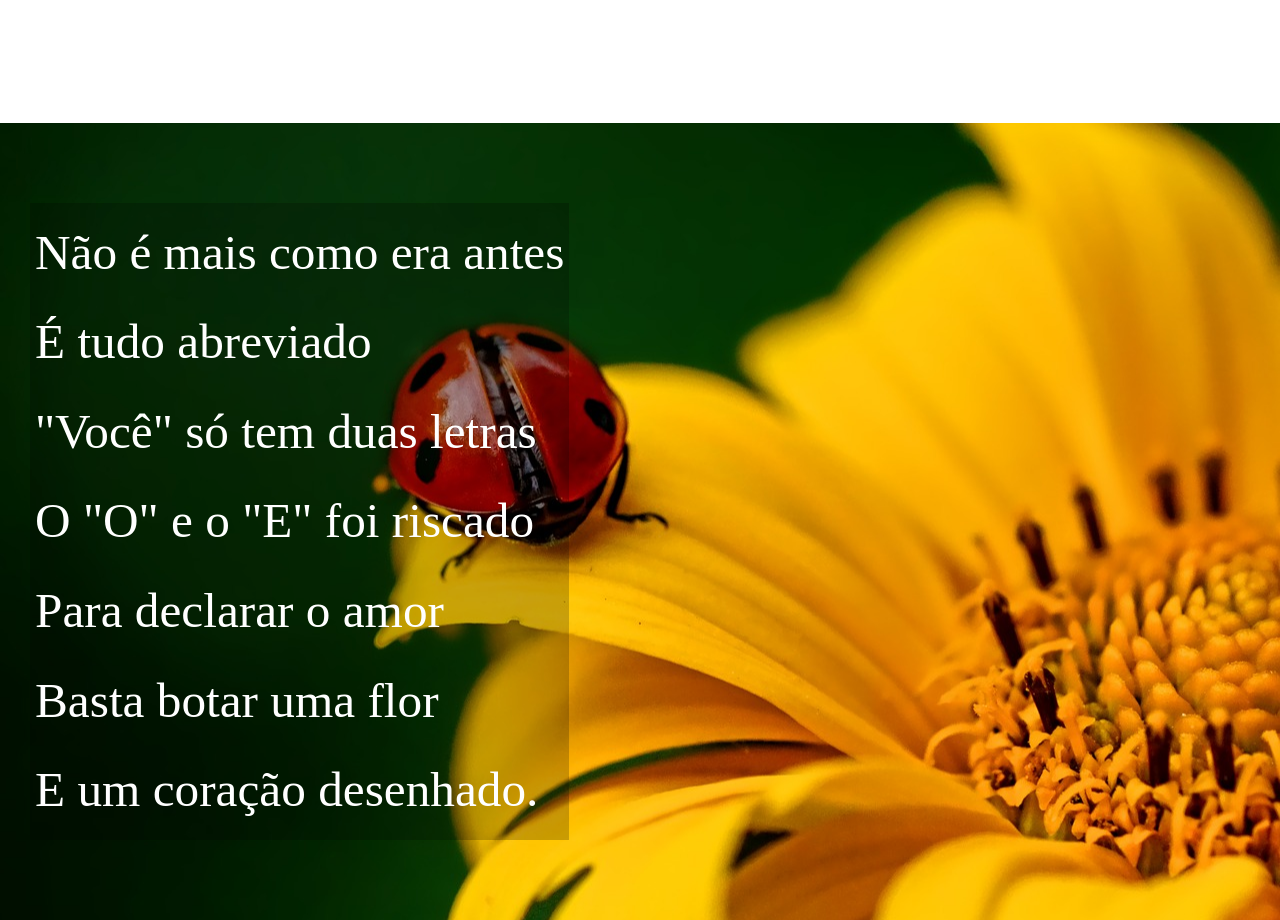
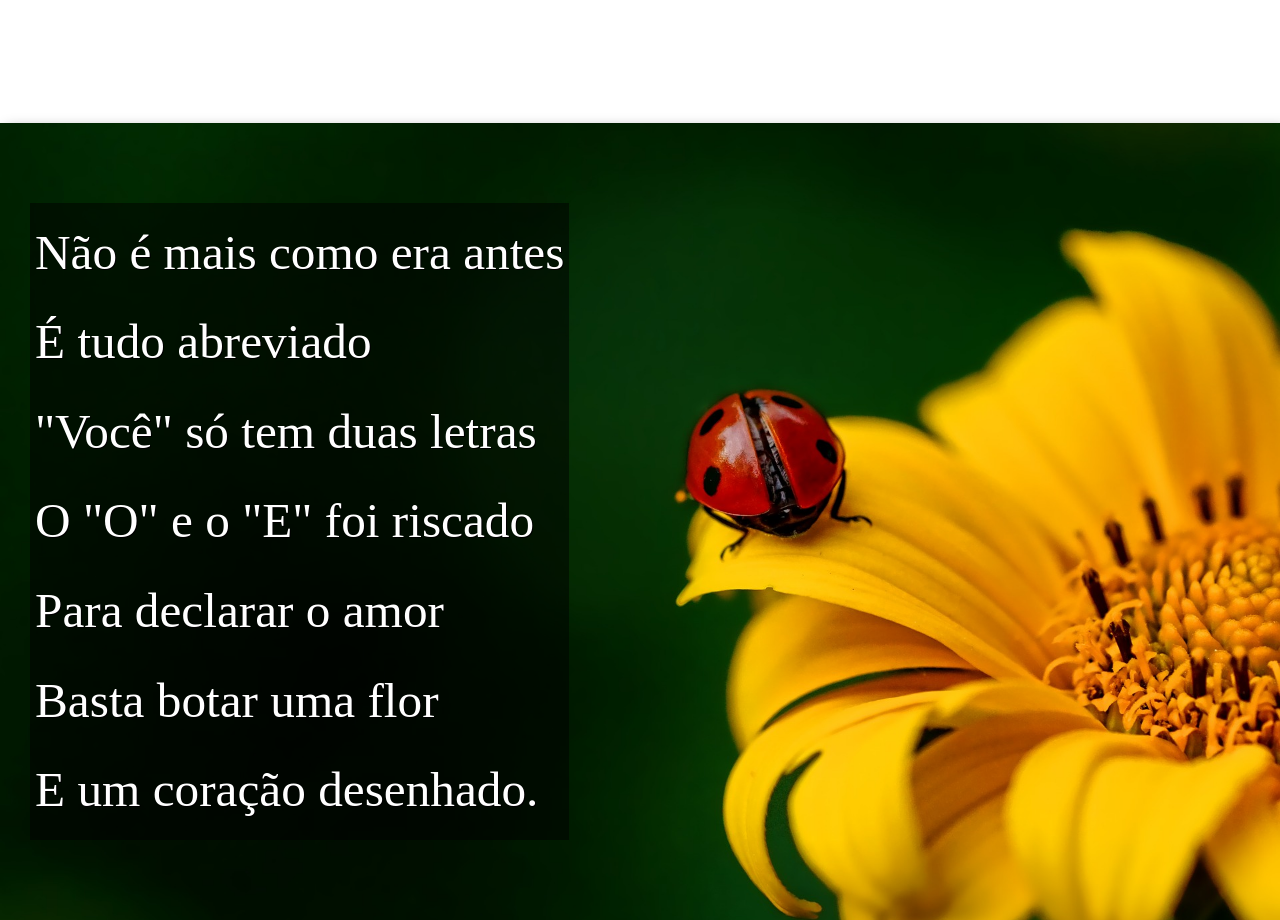
Before and after one commit to caioviniciuscavalcante/projeto-cordel, a plain HTML site: page index.html in a window 1280 px wide. Shown: the part 1040-1960 px from the top of the page. Drawn offline with Linux system fonts and the light colour scheme.

Commit message:
efeito paralax

```diff
--- a/estilo/style.css
+++ b/estilo/style.css
@@ -119,12 +119,17 @@ section.normal {
 section.imagem {
     background-color: rgb(51, 51, 51);
     color: white;
+    box-shadow: 6px 6px 13px 0px rgba(0, 0, 0, 0.444);
+    background-size: cover;
+    background-attachment: fixed;
+
 }
 
 section.imagem > p {
     display: inline-block;
     padding: 5px;
-    background-color: rgba(0, 0, 0, 0.21);
+    background-color: rgba(0, 0, 0, 0.515);
+    text-shadow: 1px 1px 0px black;
 }
 
 
@@ -132,10 +137,12 @@ section#img01 {
     background-image: url(../imagens/background001.jpg);
     background-position: right center;
 
-}
+    }
 
 section#img02 {
     background-image: url(../imagens/background002.jpg);
+
+
 
 
 }
```
